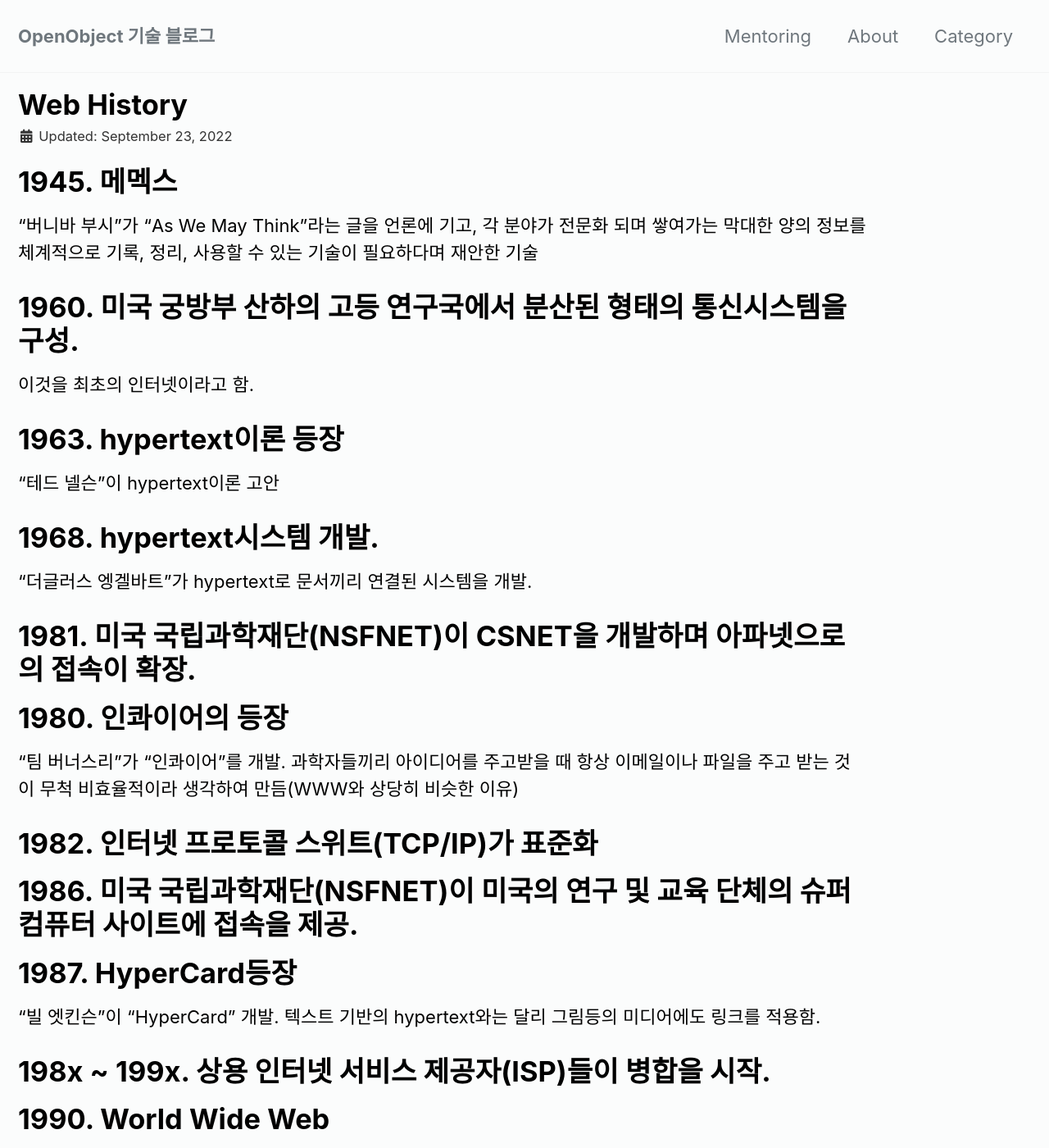
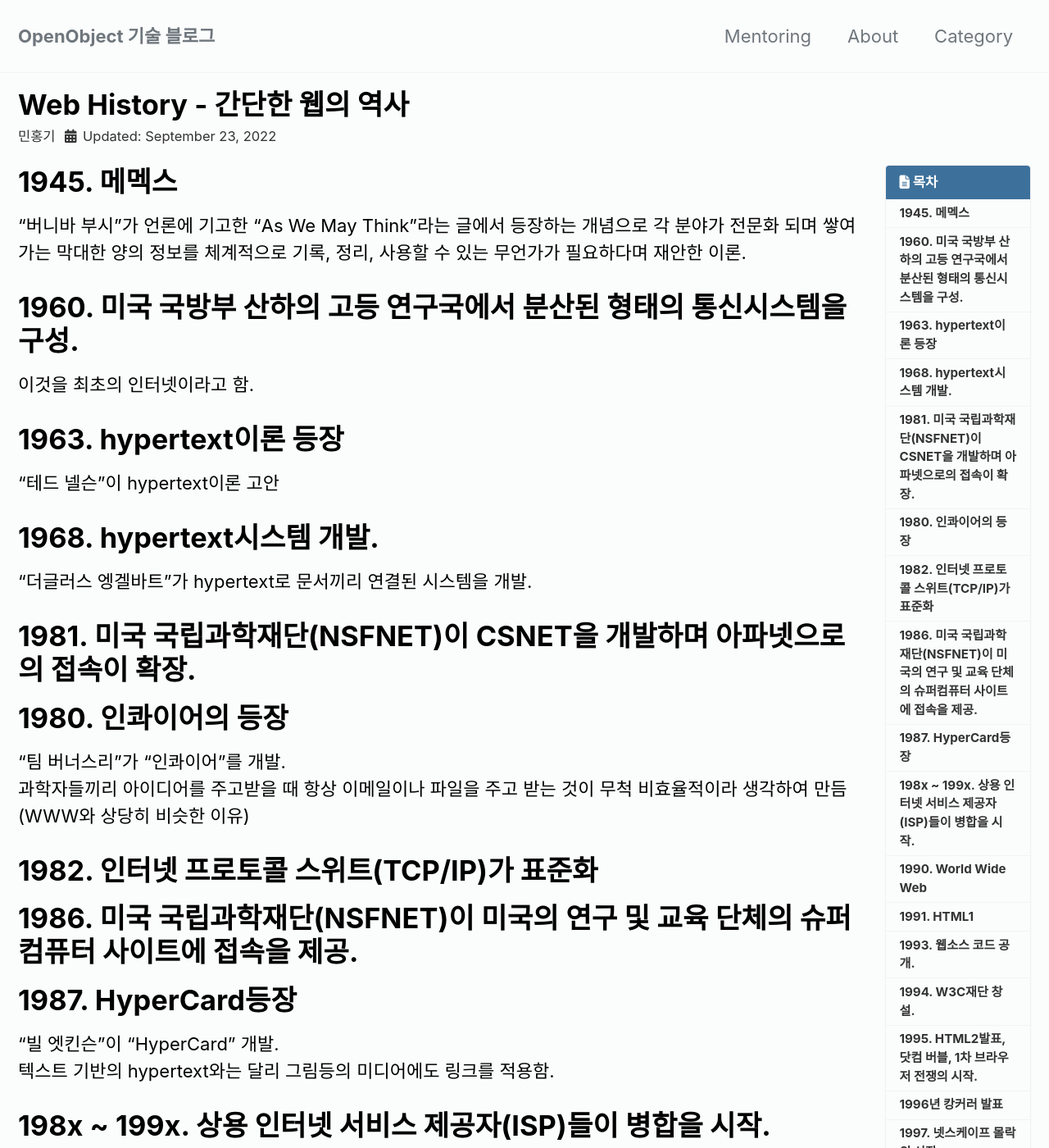
Before and after one commit to openobjectnet/openobjectnet.github.io, a Jekyll site: the page built from _posts/2022-09-23-WEB-history.md, in a window 1280 px wide and 1400 px high. Shown: the whole window at 82% size. Built offline with Jekyll 4.4.1, drawn with Linux system fonts in a browser that asks for light colours; cached includes are drawn as plain includes; nearby versions of some CDN libraries; comment, search, counter and statistics services are not loaded; some of the changed text lies outside the part shown.

Commit message:
add info

```diff
--- a/_posts/2022-09-23-WEB-history.md
+++ b/_posts/2022-09-23-WEB-history.md
@@ -1,8 +1,21 @@
+---
+title: "Web History - 간단한 웹의 역사"
+categories:
+  - TypeScript
+tags:
+  - WEB
+  - web
+  - history
+toc: true
+toc_label: "목차"
+toc_sticky: true
+author: 민홍기
+---
 # 1945. 메멕스
 
-"버니바 부시"가 "As We May Think"라는 글을 언론에 기고, 각 분야가 전문화 되며 쌓여가는 막대한 양의 정보를 체계적으로 기록, 정리, 사용할 수 있는 기술이 필요하다며 재안한 기술
+"버니바 부시"가 언론에 기고한 "As We May Think"라는 글에서 등장하는 개념으로 각 분야가 전문화 되며 쌓여가는 막대한 양의 정보를 체계적으로 기록, 정리, 사용할 수 있는 무언가가 필요하다며 재안한 이론.
 
-# 1960. 미국 궁방부 산하의 고등 연구국에서 분산된 형태의 통신시스템을 구성.
+# 1960. 미국 국방부 산하의 고등 연구국에서 분산된 형태의 통신시스템을 구성.
 
 이것을 최초의 인터넷이라고 함.
 
@@ -89,7 +102,7 @@
 - 8월
   - 17일
     "마이크로스프트"에서 "인터넷 익스플로러"출시
-    "마이크로소프트"가 "스파이글래스"에 저작권료를 지급하고 기존 모자이크 웹 브라우저의 소스 코드를 활용하여 "인터넷 인스플로러" 개발
+     "마이크로소프트"가 "스파이글래스"에 저작권료를 지급하고 기존 모자이크 웹 브라우저의 소스 코드를 활용하여 "인터넷 인스플로러" 개발
   - 24일
     "마이크로스프트"에서 "windows 95"출시되며 "인터넷 익스플로러"를 기본 탑재
 - 9월
```
Also changed, not shown: other parts of _posts/2022-09-23-WEB-history.md (+1 -1 lines).
